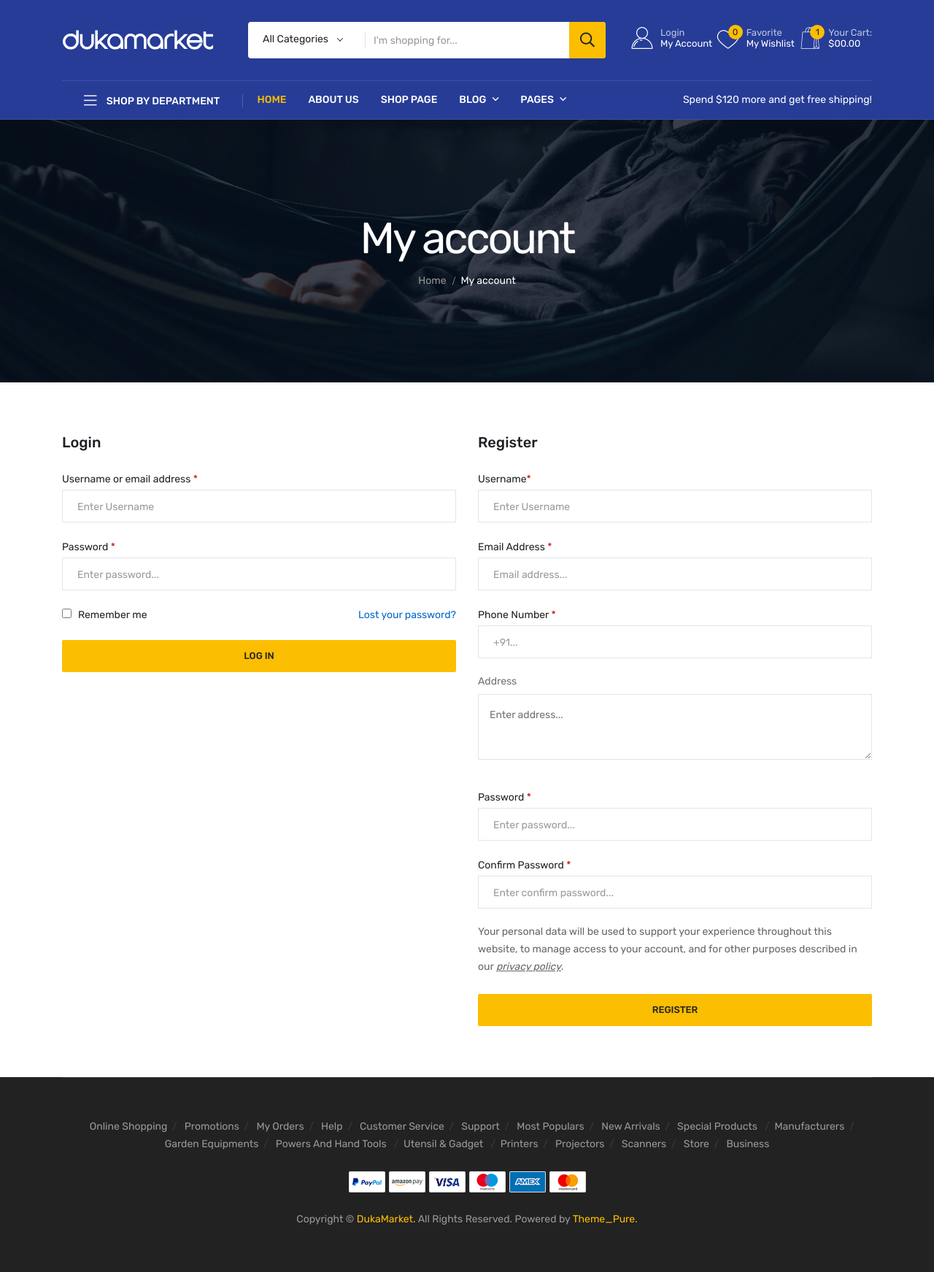
After one commit to SHIBINSR/Duckmarket, a Django app: page /my-account in a window 1280 px wide. The commit adds this page. Shown: the whole page at 73% size. Run offline with Django 5.2, Linux system fonts and the light colour scheme; data comes from the database, SQL or seed files in the repository; both versions use the stored data as it was after the commit; parts of the project's set-up code (start-up, migrations or seed data) failed here and were passed over; some libraries are stand-ins or nearby versions; some web fonts are replaced.

Commit message:
worked my account page

```diff
--- a/ecomerce/home/urls.py
+++ b/ecomerce/home/urls.py
@@ -6,8 +6,10 @@ urlpatterns = [
     path('',views.home,name="Home"),
     path("product-view",views.productview,name="Productview"),
     path("filter-category",views.filter_category,name="Filter_category"),
-    path("product<str:slug>",views.product_details,name="Productdetails"),
+    path("product/<str:slug>",views.product_details,name="Productdetails"),
     path("about",views.about,name="About"),
     path("blog",views.blog,name="Blog"),
-    path("blog-details",views.blog_details,name='Blog-details')
+    path("blog-details",views.blog_details,name='Blog-details'),
+    path("my-account",views.my_account,name="My-account"),
+    path("user-validate/<username>/<field>",views.user_validate,name="User-validate")
 ]
--- a/ecomerce/home/views.py
+++ b/ecomerce/home/views.py
@@ -3,6 +3,7 @@ from . models import  *
 from django.http import JsonResponse
 import json
 from django.template.loader import render_to_string
+from django.contrib.auth.models import User
 
 # Create your views here.
 def base(request):
@@ -53,8 +54,11 @@ def filter_category(request):
         }
         data = render_to_string("includes/ajax/product_filtered.html",context)
 
-    return JsonResponse({"status":"success",
-                         "data":data})
+    return JsonResponse({
+        "status":"success",
+        "data":data,
+        "message":"",
+    })
 
 
 def product_details(request,slug):
@@ -87,3 +91,48 @@ def blog_details(request):
         "maincategory":main_category,
     }
     return render(request,"blog-details.html",context)
+
+def my_account(request):
+    main_category = MainCategory.objects.all()
+    context = {
+        "maincategory":main_category,
+    }
+    return render(request,"my-account.html",context)
+
+def user_validate(request,username,field):
+    print(username,"123",field)
+    if field=="username":
+        user = User.objects.filter(username=username).exists()
+        if user:
+            return JsonResponse({
+                "status":"error",
+                "data":"",
+                "message":"username already exists",
+            })
+        else:
+            return JsonResponse({
+                "status":"success",
+                "data":"",
+                "message":"",
+            })
+
+    if field=="email":
+        user = User.objects.filter(email=username).exists()
+        if user:
+            return JsonResponse({
+                "status":"error",
+                "data":"",
+                "message":"email is already exists",
+            })
+        else:
+            return JsonResponse({
+                "status":"success",
+                "data":"",
+                "message":"",
+            })
+
+    return JsonResponse({
+        "status":"success",
+        "data":"",
+        "message":"sd",
+    })
--- a/ecomerce/templates/includes/navbar.html
+++ b/ecomerce/templates/includes/navbar.html
@@ -136,7 +136,7 @@
                       <div class="col-xl-4 col-lg-5 col-md-8 col-sm-8">
                           <div class="header-action">
                               <div class="block-userlink">
-                                  <a class="icon-link" href="my-account.html">
+                                  <a class="icon-link" href="{% url 'My-account' %}">
                                   <i class="flaticon-user"></i>
                                   <span class="text">
                                   <span class="sub">Login </span>
--- /dev/null
+++ b/ecomerce/templates/my-account.html
@@ -0,0 +1,135 @@
+{% extends "base.html" %}
+{% load static %}
+{% load productsinfo %}
+{% block content %}
+
+<!-- page-banner-area-start -->
+<div class="page-banner-area page-banner-height-2" data-background="{% static 'assets/img/banner/page-banner-4.jpg' %}">
+    <div class="container">
+        <div class="row">
+            <div class="col-xl-12">
+                <div class="page-banner-content text-center">
+                    <h4 class="breadcrumb-title">My account</h4>
+                    <div class="breadcrumb-two">
+                        <nav>
+                            <nav class="breadcrumb-trail breadcrumbs">
+                                <ul class="breadcrumb-menu">
+                                    <li class="breadcrumb-trail">
+                                        <a href="{% url 'Home' %}"><span>Home</span></a>
+                                    </li>
+                                    <li class="trail-item">
+                                        <span>My account</span>
+                                    </li>
+                                </ul>
+                            </nav>
+                        </nav>
+                    </div>
+                </div>
+            </div>
+        </div>
+    </div>
+</div>
+<!-- page-banner-area-end -->
+
+<!-- account-area-start -->
+<div class="account-area mt-70 mb-70">
+    <div class="container">
+        <div class="row">
+            <div class="col-lg-6">
+                <div class="basic-login mb-50">
+                    <h5>Login</h5>
+                    <form action="#">
+
+                        <label for="name">Username or email address <span>*</span></label>
+                        <input id="name" type="text" placeholder="Enter Username">
+
+                        <label for="pass">Password <span>*</span></label>
+                        <input id="pass" type="password" placeholder="Enter password...">
+
+                        <div class="login-action mb-10 fix">
+                            <span class="log-rem f-left">
+                                <input id="remember" type="checkbox">
+                                <label for="remember">Remember me</label>
+                            </span>
+                            <span class="forgot-login f-right">
+                                <a href="#">Lost your password?</a>
+                            </span>
+                        </div>
+                        <a href="login.html" class="tp-in-btn w-100">log in</a>
+                    </form>
+                </div>
+            </div>
+            <div class="col-lg-6">
+                <div class="basic-login">
+                    <h5>Register</h5>
+                    <form action="#">
+
+                        <label for="username">Username<span>*</span></label> &nbsp; <span id="userwarn" style="color: red;"></span>
+                        <input required id="username_id" name="username" type="text" placeholder="Enter Username">
+
+                        <label for="email">Email Address <span>*</span></label> <span id="emailwarn" style="color: red;"></span>
+                        <input required id="email_id" name="email" type="email" placeholder="Email address...">
+
+                        <label for="phone">Phone Number <span>*</span></label> <span id="phonewarn" style="color: red;"></span>
+                        <input required id="phone_id" name="phone" type="phone" placeholder="+91...">
+
+                        <div class="order-notes">
+                            <div class="checkout-form-list">
+                                <label>Address</label>
+                                <textarea id="address_id" name="address" cols="30" rows="10" placeholder="Enter address..."></textarea>
+                            </div>
+                        </div>
+
+                        <label for="userpass">Password <span>*</span></label> <span id="passwarn" style="color: red;"></span>
+                        <input required id="password_id" name="password" type="password" placeholder="Enter password...">
+
+                        <label for="userpass">Confirm Password <span>*</span></label> <span id="conpasswarn" style="color: red;"></span>
+                        <input required id="conpassword_id" name="conpassword" type="password" placeholder="Enter confirm password...">
+
+                        <div class="login-action mb-10 fix">
+                            <p>Your personal data will be used to support your experience throughout this website, to
+                                manage access to your account, and for other purposes described in our <a
+                                    href="#">privacy policy</a>.</p>
+                        </div>
+                        <button type="submit" class="tp-in-btn w-100">Register</button>
+                    </form>
+                </div>
+            </div>
+        </div>
+    </div>
+</div>
+<!-- account-area-end -->
+
+{% endblock %}
+
+{% block js %}
+
+<script>
+    // let url = ""
+    let fetchData= async(username,field)=>{
+        url = `user-validate/${username}/${field}`;
+
+        let res = await fetch(url)
+        let data = await res.json()
+        return data
+    }
+
+    // let usernameid = document.getElementById("username-id")    //we can use this way or direct use the id.
+    // let emailid = document.getElementById("email-id")
+
+    username_id.addEventListener("input", async (e)=>{
+        let username = e.target.value
+        let data = await fetchData(username,"username")
+        userwarn.innerHTML = data.message
+    })
+
+    email_id.addEventListener("input", async (e)=>{
+        let email = e.target.value
+        let data = await fetchData(email,"email")
+        emailwarn.innerHTML = data.message
+    })
+
+</script>
+
+
+{% endblock %}
```
Also changed, not shown: ecomerce/db.sqlite3.
